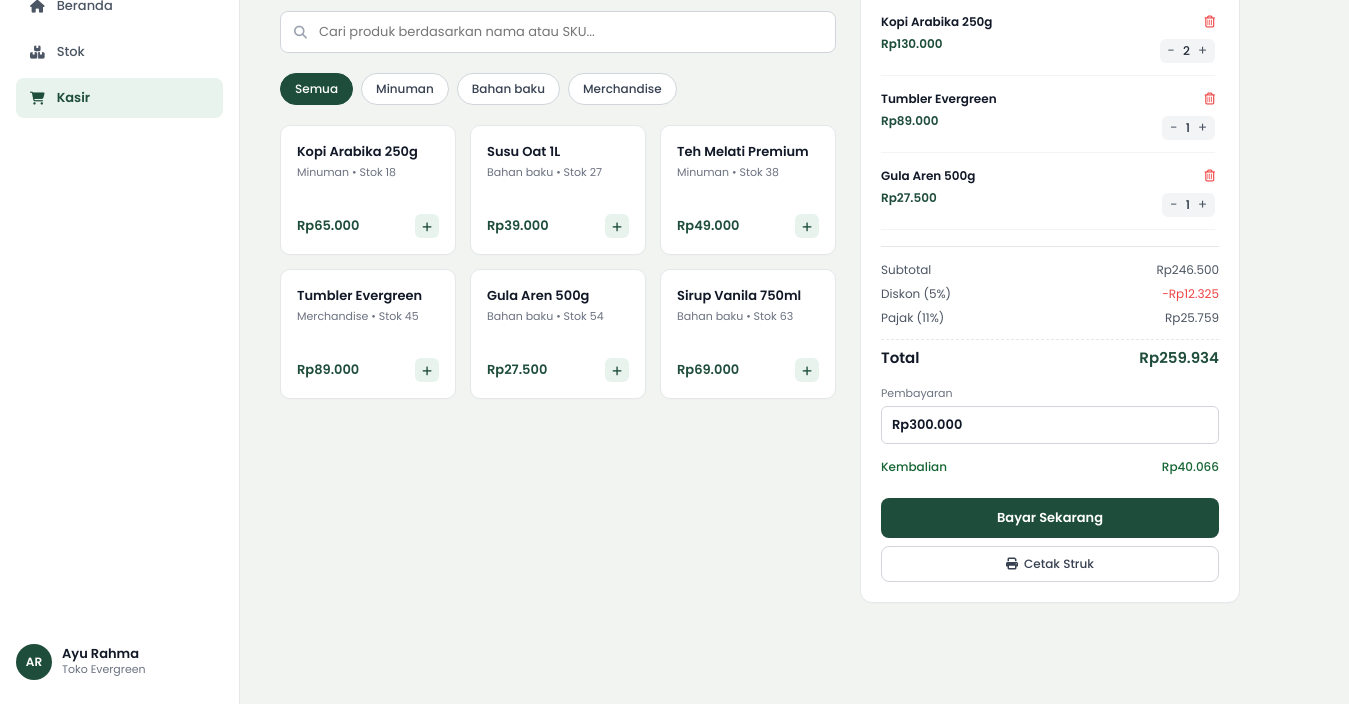
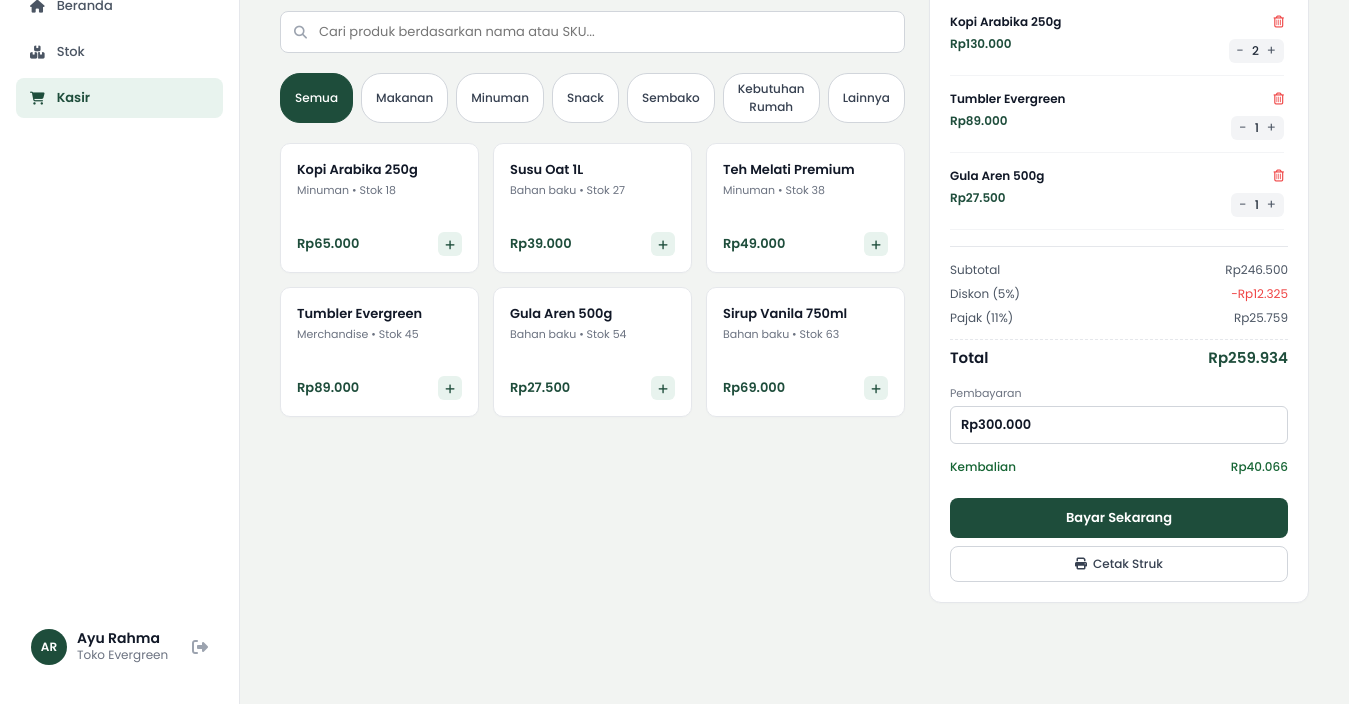
Before and after one commit to septicaine/kasirku, a plain HTML site: page kasir.html in a window 1280 px wide. Shown: the part 96-800 px from the top of the page, 1349 px wide, since content can reach past the window. Drawn offline with Linux system fonts and the light colour scheme; sample sign-in values are in the browser's storage.

Commit message:
Update kasir.html

```diff
--- a/kasir.html
+++ b/kasir.html
@@ -469,12 +469,18 @@
             </div>
         </div>
 
-        <div class="user-profile">
-            <div class="user-avatar">AR</div>
-            <div class="user-info">
-                <h4>Ayu Rahma</h4>
-                <p>Toko Evergreen</p>
+        <div class="user-profile" style="display: flex; align-items: center; justify-content: space-between; padding: 15px;">
+            <div style="display: flex; align-items: center; gap: 10px;">
+                <div class="user-avatar">AR</div>
+                <div class="user-info">
+                    <h4 style="font-size: 14px; margin: 0;">Ayu Rahma</h4>
+                    <p style="font-size: 12px; color: #6b7280; margin: 0;">Toko Evergreen</p>
+                </div>
             </div>
+            <!-- Tombol Keluar / Logout -->
+            <a href="#" onclick="logoutApp()" title="Keluar" style="color: #9ca3af; text-decoration: none; font-size: 16px;">
+                <i class="fa-solid fa-right-from-bracket"></i>
+            </a>
         </div>
     </aside>
 
@@ -494,9 +500,12 @@
 
             <div class="category-filters">
                 <button class="cat-btn active">Semua</button>
+                <button class="cat-btn">Makanan</button>
                 <button class="cat-btn">Minuman</button>
-                <button class="cat-btn">Bahan baku</button>
-                <button class="cat-btn">Merchandise</button>
+                <button class="cat-btn">Snack</button>
+                <button class="cat-btn">Sembako</button>
+                <button class="cat-btn">Kebutuhan Rumah</button>
+                <button class="cat-btn">Lainnya</button>
             </div>
 
             <div class="product-grid">
@@ -658,5 +667,19 @@
         </div>
     </main>
 
+    <script>
+        // 1. Satpam Halaman (Cek Login)
+        if (localStorage.getItem('isLoggedIn') !== 'true') {
+            alert('Silakan masuk terlebih dahulu!');
+            window.location.href = 'login.html';
+        }
+
+        // 2. Fungsi Tombol Keluar
+        function logoutApp() {
+            localStorage.removeItem('isLoggedIn'); // Hapus status login
+            window.location.href = 'login.html'; // Lempar balik ke login
+        }
+    </script>
+
 </body>
 </html>
```
